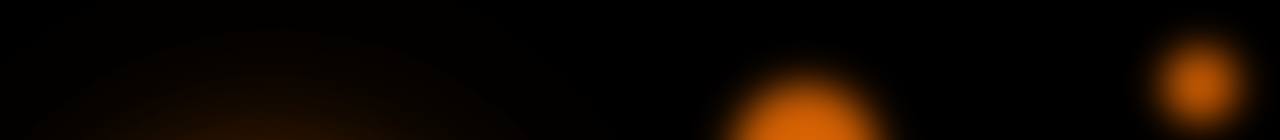
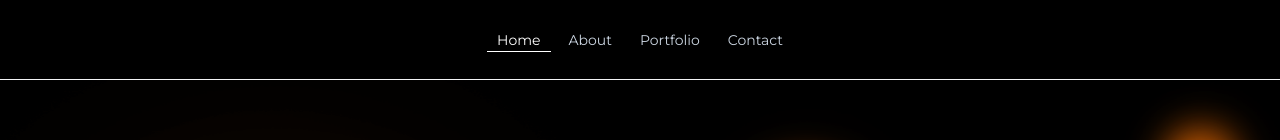
Before and after one commit to MisterH100/portfolio-rsvd, a React (Vite) app: page / in a window 1280 px wide. Shown: the top 140 px of the page. Built offline with nearby package versions, Linux system fonts and the light colour scheme; a web font is replaced by a local one.

Commit message:
add header

```diff
--- a/src/App.tsx
+++ b/src/App.tsx
@@ -1,4 +1,5 @@
 import { Footer } from './components/Footer';
+import { Header } from './components/Header';
 import { About } from './components/sections/About';
 import { Contact } from './components/sections/Contact';
 import { Home } from './components/sections/Home';
@@ -10,6 +11,7 @@ function App() {
 
   return (
     <main className="relative font-default">
+      <Header/>
       <Home/>
       <About/>
       <Portfolio/>
```
